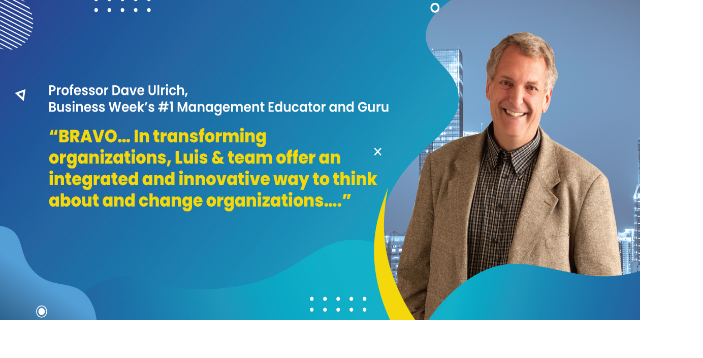
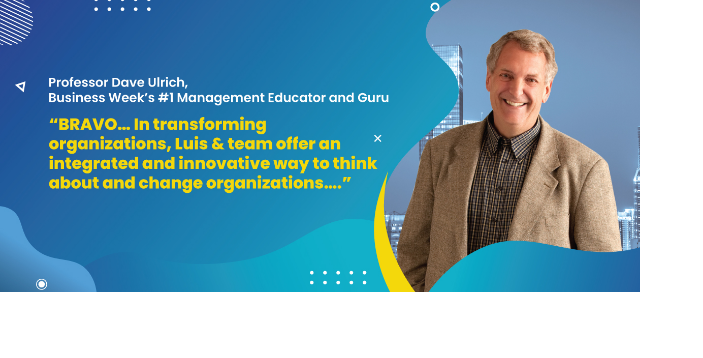
Before and after one commit to rifkysetiadji/nextjs-performance, a Next.js app: page / in a window 1280 px wide. Shown: the top 358 px of the page, without its empty margins (0-703 px from the left). Built offline with nearby package versions, Linux system fonts and the light colour scheme.

Commit message:
add carousel

```diff
--- a/pages/index.js
+++ b/pages/index.js
@@ -18,7 +18,7 @@ export default function Home() {
           <Image objectFit="contain" src="/wts2.jpg" alt="img" width={400} height={200} layout="responsive"/>
           </div>
        </Slider> */}
-       <Image  src="/wts1.jpg" alt="img" width={400} height={200} layout="responsive" />
+       <Image  src="/wts1.jpg" alt="img" width={640} height={292}  />
     </div>
   )
 }
```
